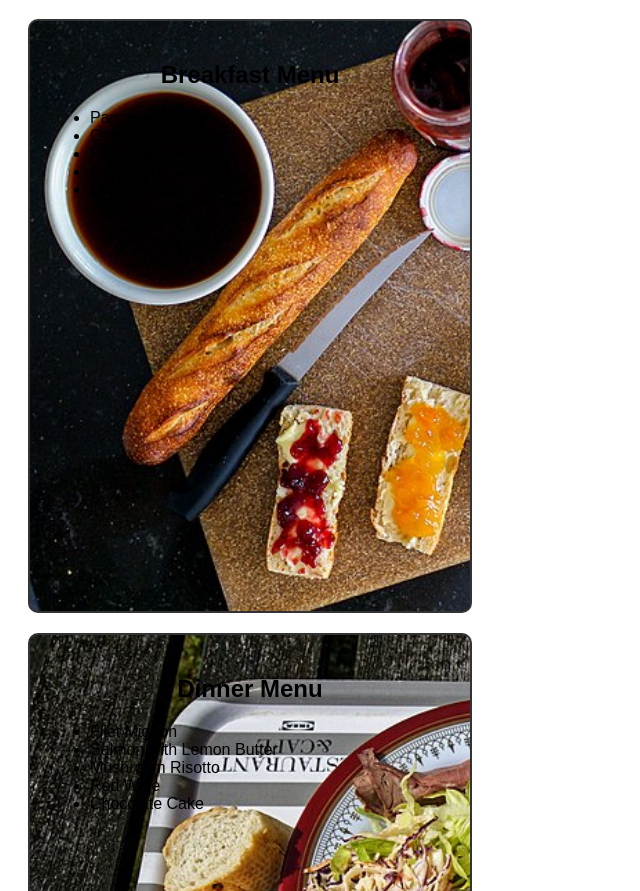
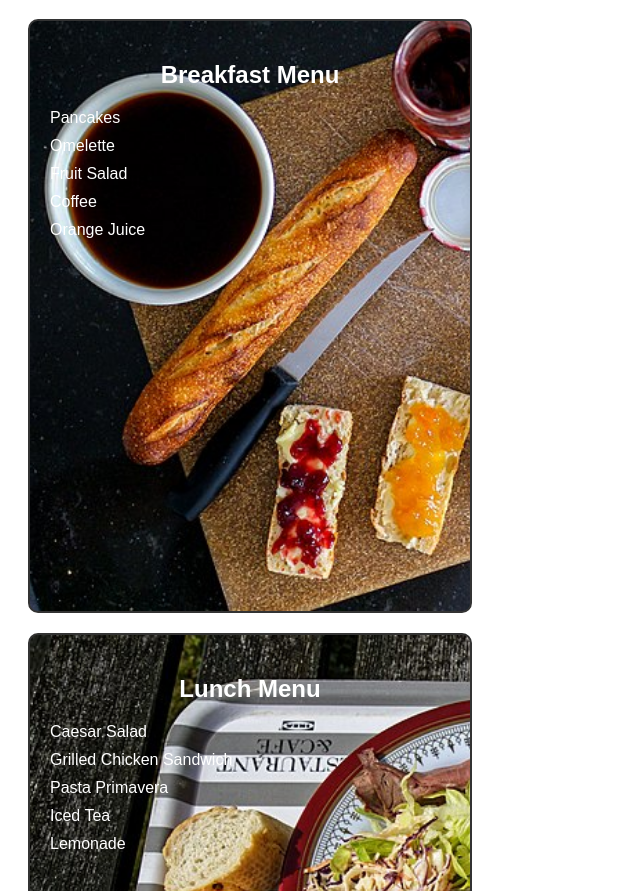
Before and after one commit to NatFer33/menu, a plain HTML site: page index.html in a window 1280 px wide. Shown: the part 61-952 px from the top of the page, without its empty margins (0-640 px from the left). Drawn offline with Linux system fonts and the light colour scheme.

Commit message:
Update index.html

```diff
--- a/index.html
+++ b/index.html
@@ -6,7 +6,6 @@
   <title>Menu</title>
 
   <style type="text/css">
-
     body {
       font-family: Arial, sans-serif;
     }
@@ -19,42 +18,49 @@ body {
       border: 2px solid #333;
       background-size: cover;
       border-radius: 10px; /* Add border radius for rounded corners */
+      color: white; /* Set text color to white */
     }
 
     h2 {
       text-align: center;
     }
 
+    ul {
+      list-style: none;
+      padding: 0;
+    }
 
+    li {
+      margin-bottom: 10px;
+    }
   </style>
-
-
 </head>
 <body>
   <h1>Menu</h1>
-<div class="menu" style="background-image: url('Breakfast.jpg')">
-	<p style="color: white;"><h2>Breakfast Menu</h2>
+
+  <div class="menu" style="background-image: url('Breakfast.jpg');">
+    <h2>Breakfast Menu</h2>
     <ul>
       <li>Pancakes</li>
       <li>Omelette</li>
       <li>Fruit Salad</li>
       <li>Coffee</li>
       <li>Orange Juice</li>
-    </ul></p>
+    </ul>
   </div>
-<div class="menu" style="background-image: url('Lunch.jpg')">
-	<p style="color: white;<h2>Lunch Menu</h2>
+
+  <div class="menu" style="background-image: url('Lunch.jpg');">
+    <h2>Lunch Menu</h2>
     <ul>
       <li>Caesar Salad</li>
       <li>Grilled Chicken Sandwich</li>
       <li>Pasta Primavera</li>
       <li>Iced Tea</li>
       <li>Lemonade</li>
-    </ul></p>
+    </ul>
   </div>
 
-<div class="menu" style="background-image: url('Dinner.jpg')">
-	<p style="color: white;<div class="menu" id="dinner">
+  <div class="menu" style="background-image: url('Dinner.jpg');">
     <h2>Dinner Menu</h2>
     <ul>
       <li>Filet Mignon</li>
@@ -62,9 +68,7 @@ h2 {
       <li>Mushroom Risotto</li>
       <li>Red Wine</li>
       <li>Chocolate Cake</li>
-    </ul></p>
+    </ul>
   </div>
-
-
 </body>
 </html>
```
Lines whose indentation alone changed are shown as unchanged.
